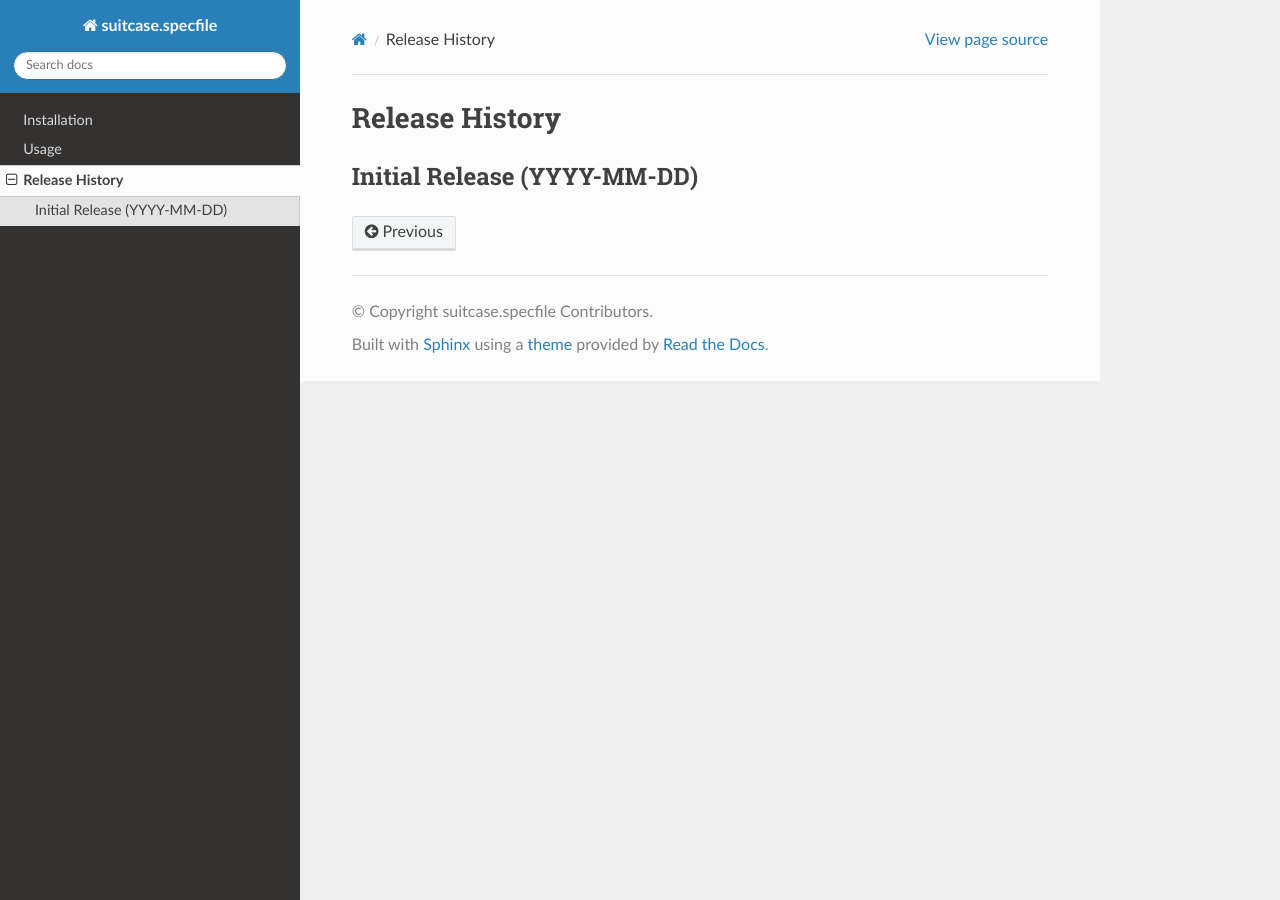
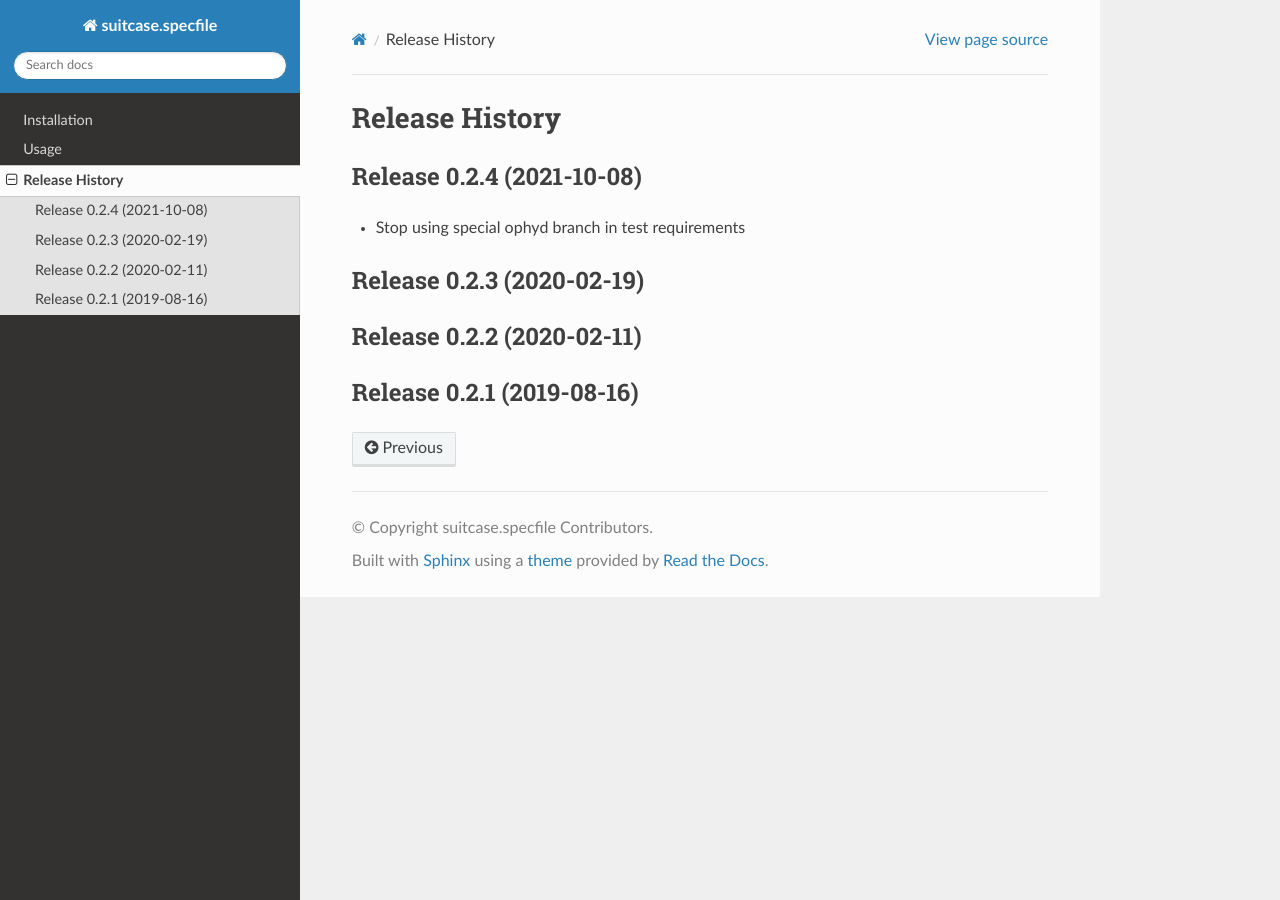
Before and after one commit to bluesky/suitcase-specfile, a Sphinx documentation site: the page built from docs/source/release-history.rst, in a window 1280 px wide. Built offline with Sphinx 7.4.7 and the Read the Docs theme 2.0.0, drawn with Linux system fonts in a browser that asks for light colours.

Commit message:
Release notes for v0.2.4

```diff
--- a/docs/source/release-history.rst
+++ b/docs/source/release-history.rst
@@ -2,5 +2,16 @@
 Release History
 ===============
 
-Initial Release (YYYY-MM-DD)
-----------------------------
+Release 0.2.4 (2021-10-08)
+--------------------------
+
+- Stop using special ophyd branch in test requirements
+
+Release 0.2.3 (2020-02-19)
+--------------------------
+
+Release 0.2.2 (2020-02-11)
+--------------------------
+
+Release 0.2.1 (2019-08-16)
+--------------------------
```
